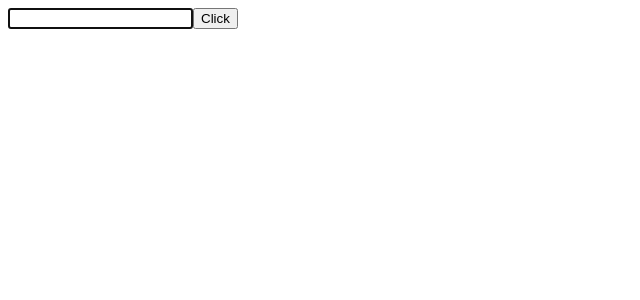
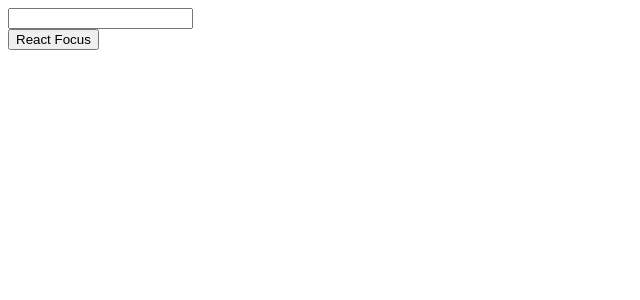
Before and after one commit to madhavi-anneboina/myapp, a React (Create React App) app: page / in a window 1280 px wide. Shown: the top 300 px of the page, without its empty margins (0-640 px from the left). Built offline with nearby package versions, Linux system fonts and the light colour scheme.

Commit message:
added componentRefs

```diff
--- a/src/App.js
+++ b/src/App.js
@@ -21,6 +21,7 @@
 import PureComp from './components/PureComp';
 import ParentComp from './components/ParentComp';
 import RefsDemo from './components/RefsDemo';
+import FocusInput from './components/FocusInput';
 
 
 
@@ -36,7 +37,8 @@
 function App() {
   return (
     <div className="App">
-      <RefsDemo />
+
+      <FocusInput />
     </div>
   );
 }
--- /dev/null
+++ b/src/components/FocusInput.js
@@ -0,0 +1,22 @@
+import React, { Component } from 'react';
+import Input from './Input'
+
+ class FocusInput extends Component {
+    constructor(props) {
+      super(props)
+      this.componentRef = React.createRef()
+    }
+    clickHandler = () => {
+     this.componentRef.current.focusInput()
+    }
+  render() {
+    return (
+      <div>
+        <Input ref= {this.componentRef} />
+        <button onClick={this.clickHandler}>React Focus</button>
+      </div>
+    )
+  }
+}
+
+export default FocusInput
--- /dev/null
+++ b/src/components/Input.js
@@ -0,0 +1,21 @@
+import React, { Component } from 'react'
+
+ class Input extends Component {
+    constructor(props) {
+      super(props)
+      this.inputRef = React.createRef()
+    }
+    focusInput(){
+        this.inputRef.current.focus()
+    }
+
+  render() {
+    return (
+      <div>
+        <input type="text" ref={this.inputRef} />
+      </div>
+    )
+  }
+}
+
+export default Input
```
